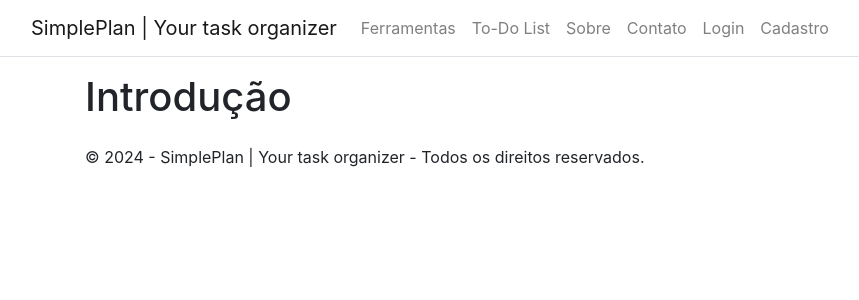
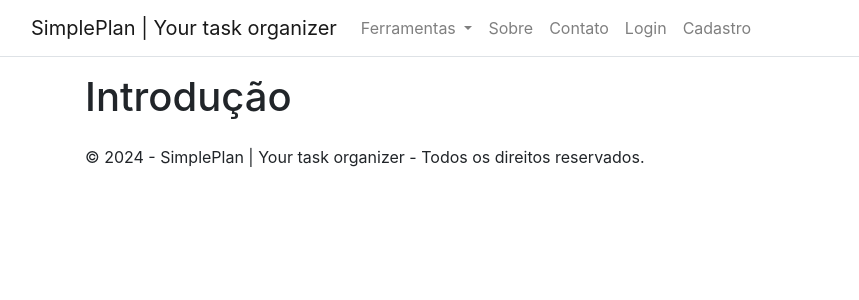
Before and after one commit to JamilyB/SimplePlanner-Project, a Django app: page / in a window 1280 px wide. Shown: the top 300 px of the page, without its empty margins (0-859 px from the left). Run offline with Django 5.2, Linux system fonts and the light colour scheme; some libraries are stand-ins or nearby versions.

Commit message:
add dropdown tool

```diff
--- a/app_simple_planner/templates/shared/layout.html
+++ b/app_simple_planner/templates/shared/layout.html
@@ -15,11 +15,15 @@
                 <a class="navbar-brand" href="{% url 'index' %}">SimplePlan | Your task organizer</a>
                 <div class="collapse navbar-collapse">
                     <ul class="navbar-nav mr-auto">
-                        <li class="nav-item">
-                            <a class="nav-link" href="#">Ferramentas</a>
-                        </li>
-                        <li class="nav-item">
-                            <a class="nav-link" href="{% url 'todo_list' %}">To-Do List</a>
+                        <li class="nav-item dropdown">
+                            <a class="nav-link dropdown-toggle" href="#" id="navbarDropdown" role="button"
+                                data-toggle="dropdown" aria-haspopup="true" aria-expanded="false">
+                                Ferramentas
+                            </a>
+                            <div class="dropdown-menu" aria-labelledby="navbarDropdown">
+                                <a class="dropdown-item" href="{% url 'todo_list' %}">To-Do List</a>
+                                <a class="dropdown-item" href="#">Calendário</a>
+                            </div>
                         </li>
                         <li class="nav-item">
                             <a class="nav-link" href="#">Sobre</a>
--- a/app_simple_planner/views.py
+++ b/app_simple_planner/views.py
@@ -31,7 +31,6 @@ def register(request):
     user = User.objects.filter(username=username)
 
     if user:
-      userx2=1
       return HttpResponse("Usuário já existe")
 
     user = User.objects.create_user(username=username, email=email, password=password)
```
Also changed, not shown: db.sqlite3.
